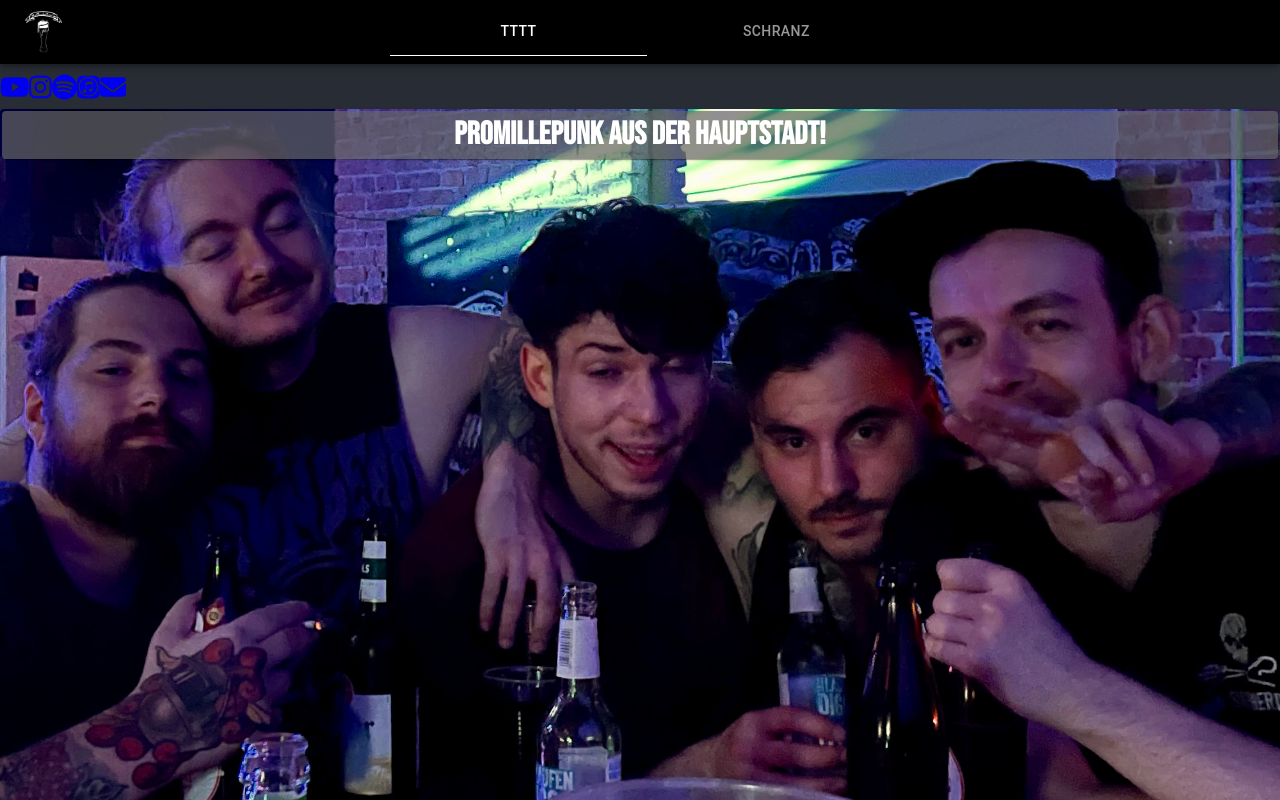
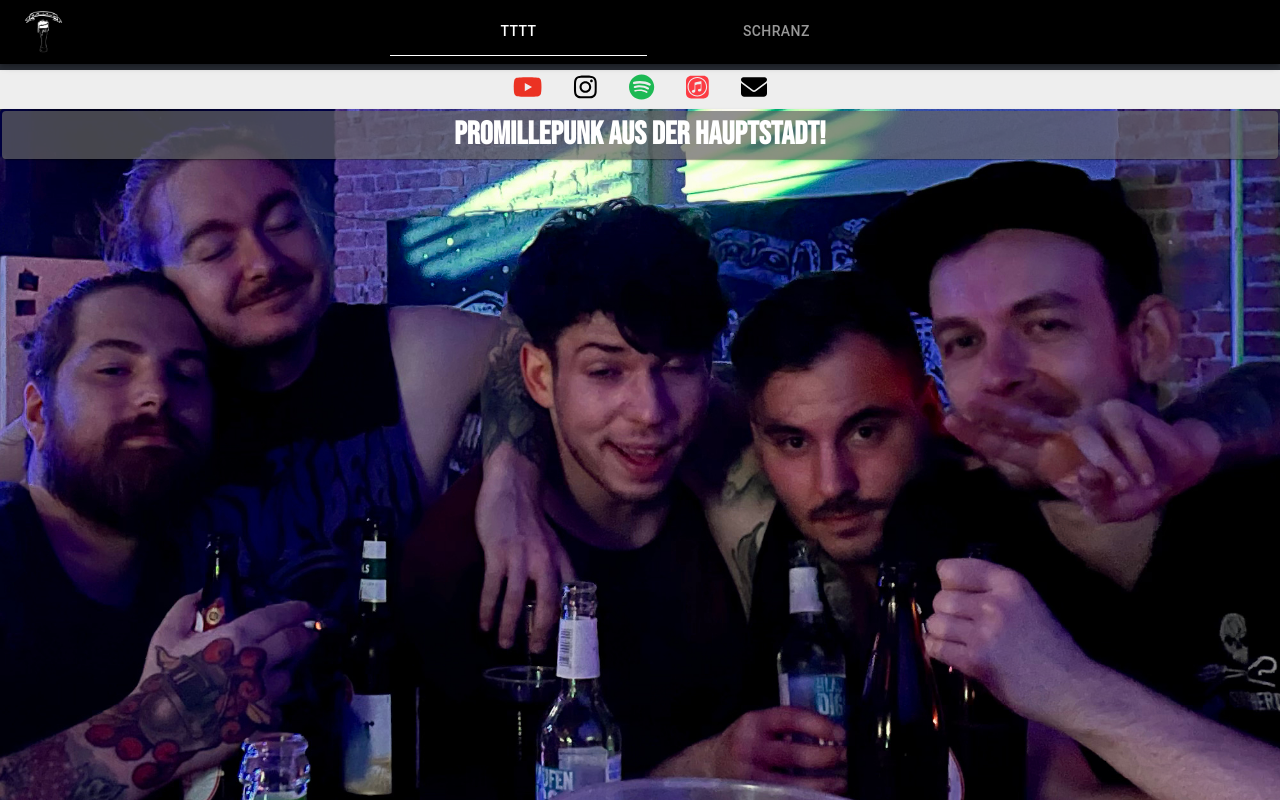
Before and after one commit to ChristianHesels/thunfisch_website_2.0, a React (Create React App) app: page / in a window 1280 px wide. Shown: the top 800 px of the page. Built offline with nearby package versions, Linux system fonts and the light colour scheme.

Commit message:
Added social media css

```diff
--- a/src/App.css
+++ b/src/App.css
@@ -133,3 +133,39 @@ body {
 .soon {
   color: black;
 }
+
+.social-container {
+  background: #eee;
+  text-align: center;
+
+}
+
+a.social {
+  margin: 0 1rem;
+  transition: transform 250ms;
+  display: inline-block;
+}
+
+a.social:hover {
+  transform: translateY(-2px);
+}
+
+a.youtube {
+  color: #eb3223;
+}
+
+a.spotify {
+  color: #1DB954;
+}
+
+a.apple {
+  color: #fc3c44;
+}
+
+a.instagram {
+  color: black;
+}
+
+a.email {
+  color: black;
+}
```
